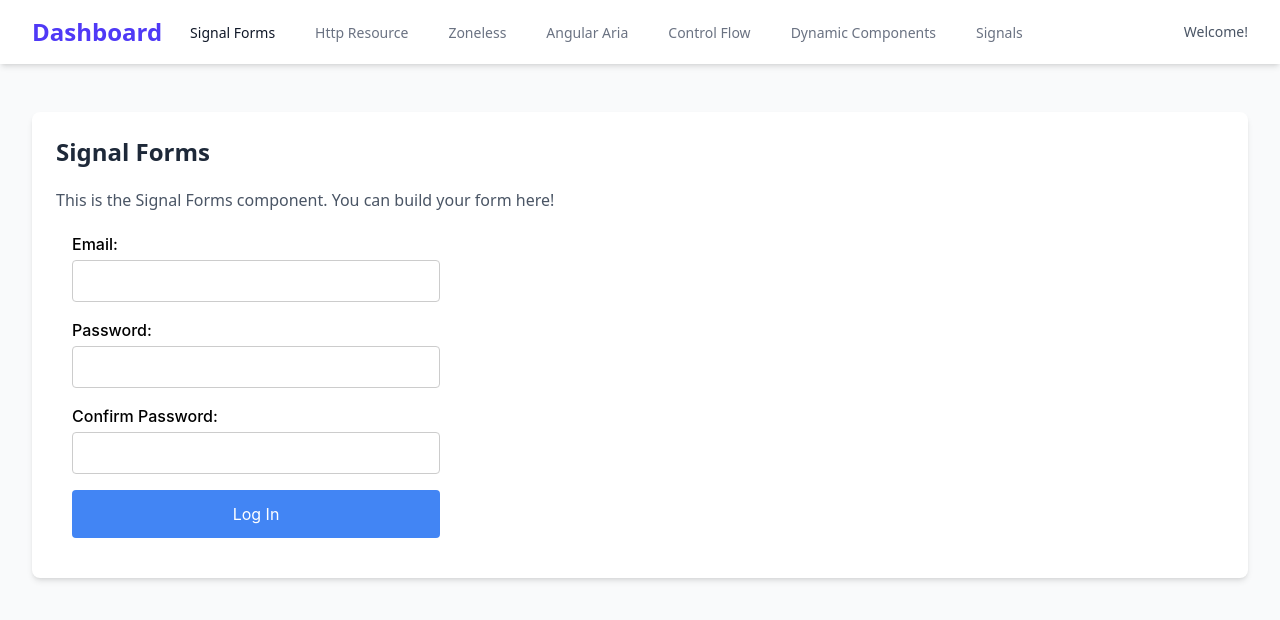
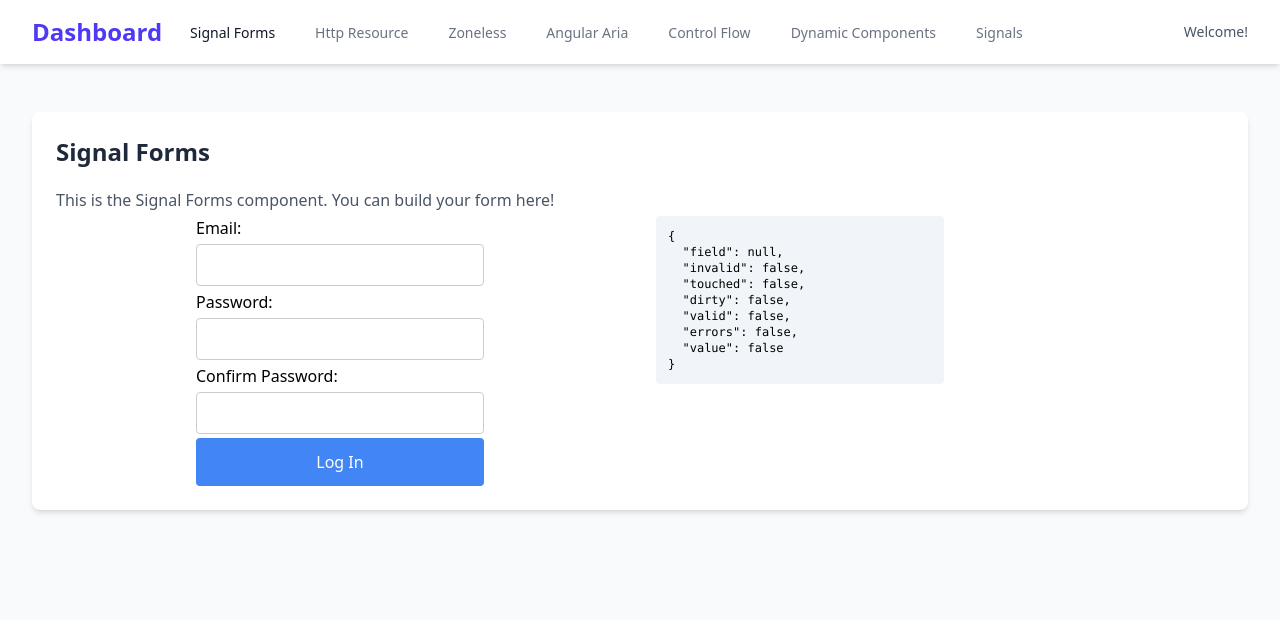
Before and after one commit to guidoperman1986/angular21-new-features, an Angular app: page /dashboard/signal-forms in a window 1280 px wide. Shown: the top 620 px of the page. Built offline with nearby package versions, Linux system fonts and the light colour scheme.

Commit message:
feat: Refactor Signal Forms component to improve layout and validation handling, add focus management for input fields, and implement a dedicated HttpService for user data retrieval.

```diff
--- a/src/app/components/signal-forms/signal-forms.css
+++ b/src/app/components/signal-forms/signal-forms.css
@@ -1,14 +1,5 @@
 form {
-    display: flex;
-    flex-direction: column;
-    gap: 1rem;
-    max-width: 400px;
-    padding: 1rem;
-    font-family:
-        Inter,
-        system-ui,
-        -apple-system,
-        sans-serif;
+  width: 100%;
 }
 
 div {
--- a/src/app/components/signal-forms/signal-forms.html
+++ b/src/app/components/signal-forms/signal-forms.html
@@ -1,12 +1,13 @@
-<div class="bg-white rounded-lg shadow-md p-6">
-    <h2 class="text-2xl font-bold text-gray-800 mb-4">Signal Forms</h2>
+<div class="rounded-lg bg-white p-6 shadow-md">
+  <h2 class="mb-4 text-2xl font-bold text-gray-800">Signal Forms</h2>
   <p class="text-gray-600">This is the Signal Forms component. You can build your form here!</p>
 
-    <form (submit)="onSubmit($event)">
+  <form (submit)="onSubmit($event)" class="grid w-full grid-cols-2 gap-8">
+    <div class="mx-auto w-72">
       <div>
         <label>
           Email:
-                <input type="email" [formField]="loginForm.email" />
+          <input (focus)="setFocus('email')" type="email" [formField]="loginForm.email" />
         </label>
         @if (loginForm.email().touched() && loginForm.email().invalid()) {
           <ul class="error-list">
@@ -19,7 +20,7 @@
       <div>
         <label>
           Password:
-                <input type="password" [formField]="loginForm.password" />
+          <input (focus)="setFocus('password')" type="password" [formField]="loginForm.password" />
         </label>
         @if (loginForm.password().touched() && loginForm.password().invalid()) {
           <div class="error-list">
@@ -32,7 +33,10 @@
       <div>
         <label>
           Confirm Password:
-                <input type="password" [formField]="loginForm.confirmPassword" />
+          <input
+            (focus)="setFocus('confirmPassword')"
+            type="password"
+            [formField]="loginForm.confirmPassword" />
         </label>
         @if (loginForm.confirmPassword().touched() && loginForm.confirmPassword().invalid()) {
           <div class="error-list">
@@ -43,5 +47,12 @@
         }
       </div>
       <button type="submit">Log In</button>
+    </div>
+
+    <div class="w-72">
+      <pre class="w-full rounded bg-slate-100 p-3 font-mono text-xs whitespace-pre-wrap">{{
+        focusedFieldIsInvalid() | json
+      }}</pre>
+    </div>
   </form>
 </div>
--- a/src/app/components/signal-forms/signal-forms.ts
+++ b/src/app/components/signal-forms/signal-forms.ts
@@ -1,4 +1,5 @@
-import { Component, effect, signal, ChangeDetectionStrategy } from '@angular/core';
+import { JsonPipe } from '@angular/common';
+import { Component, effect, signal, ChangeDetectionStrategy, computed } from '@angular/core';
 import {
   debounce,
   email,
@@ -17,7 +18,7 @@ interface LoginData {
 
 @Component({
   selector: 'app-signal-forms',
-  imports: [FormField],
+  imports: [FormField, JsonPipe],
   templateUrl: './signal-forms.html',
   changeDetection: ChangeDetectionStrategy.Eager,
   styleUrl: './signal-forms.css',
@@ -28,6 +29,8 @@ export class SignalForms {
     password: '',
     confirmPassword: '',
   });
+
+  focusField = signal<keyof LoginData | null>(null);
 
   loginForm = form(this.loginModel, (model) => {
     (email(model.email, { message: 'Email format is invalid' }),
@@ -49,6 +52,16 @@ export class SignalForms {
       return null;
     });
   });
+
+  focusedFieldIsInvalid = computed(() => ({
+    field: this.focusField(),
+    invalid: this.focusField() ? this.loginForm[this.focusField()!]().errors() : false,
+    touched: this.focusField() ? this.loginForm[this.focusField()!]().touched() : false,
+    dirty: this.focusField() ? this.loginForm[this.focusField()!]().dirty() : false,
+    valid: this.focusField() ? this.loginForm[this.focusField()!]().valid() : false,
+    errors: this.focusField() ? this.loginForm[this.focusField()!]().errors() : false,
+    value: this.focusField() ? this.loginForm[this.focusField()!]().value() : false,
+  }));
 
   constructor() {
     // ✅ This is the equivalent of formGroup.valueChanges
@@ -77,4 +90,8 @@ export class SignalForms {
       });
     });
   }
+
+  setFocus(field: keyof LoginData) {
+    this.focusField.set(field);
+  }
 }
--- a/src/app/pages/http-resource/http-resource.html
+++ b/src/app/pages/http-resource/http-resource.html
@@ -40,4 +40,24 @@
       <p>Loading...</p>
     }
   </section>
+
+  <section class="mt-5">
+    <h2 class="text-2xl font-bold">httpResource</h2>
+      <p>
+        <span class="font-bold">Status:</span>
+        {{ httpUserResource.status() }}
+      </p>
+      <p>
+        <span class="font-bold">isLoading:</span>
+        {{ httpUserResource.isLoading() }}
+      </p>
+
+      @if (httpUserResource.hasValue()) {
+        @if (httpUserResource.value(); as user) {
+          <app-card [user]="user"></app-card>
+        }
+      } @else {
+        <p>Loading...</p>
+      }
+  </section>
 </div>
--- a/src/app/pages/http-resource/http-resource.ts
+++ b/src/app/pages/http-resource/http-resource.ts
@@ -1,10 +1,11 @@
 import { JsonPipe } from '@angular/common';
-import { HttpClient } from '@angular/common/http';
+import { HttpClient, httpResource } from '@angular/common/http';
 import { Component, inject, resource, signal, ChangeDetectionStrategy } from '@angular/core';
 import { rxResource } from '@angular/core/rxjs-interop';
 import { FormsModule } from '@angular/forms';
 import { Card } from '../../components/card/card';
 import { User } from '../../models/user';
+import { HttpService } from '../../services/http';
 
 @Component({
   selector: 'app-http-resource',
@@ -16,11 +17,13 @@ import { User } from '../../models/user';
 export class HttpResource {
   userId = signal(5);
   http = inject(HttpClient);
+  httpService = inject(HttpService);
+
   userResource$ = rxResource({
     // 'params' tracks dependencies; when they change, the stream re-runs
     // 'stream' returns an Observable (perfect for HttpClient)
     params: () => ({ id: this.userId() }),
-    stream: ({ params }) => this.http.get<User>(`https://dummyjson.com/users/${params.id}`),
+    stream: ({ params }) => this.httpService.getUser(params.id),
   });
 
   userResource = resource({
@@ -28,4 +31,6 @@ export class HttpResource {
     loader: ({ params }) =>
       fetch(`https://dummyjson.com/users/${params.id}`).then((res) => res.json()),
   });
+
+  httpUserResource = httpResource<User>(() => `https://dummyjson.com/users/${this.userId()}`);
 }
--- /dev/null
+++ b/src/app/services/http.ts
@@ -0,0 +1,12 @@
+import { inject, Service } from "@angular/core";
+import { User } from "../models/user";
+import { HttpClient } from "@angular/common/http";
+
+@Service()
+export class HttpService {
+  private http = inject(HttpClient);
+
+  getUser(id: number) {
+    return this.http.get<User>(`https://dummyjson.com/users/${id}`);
+  }
+}
```
Lines whose indentation alone changed are shown as unchanged.
